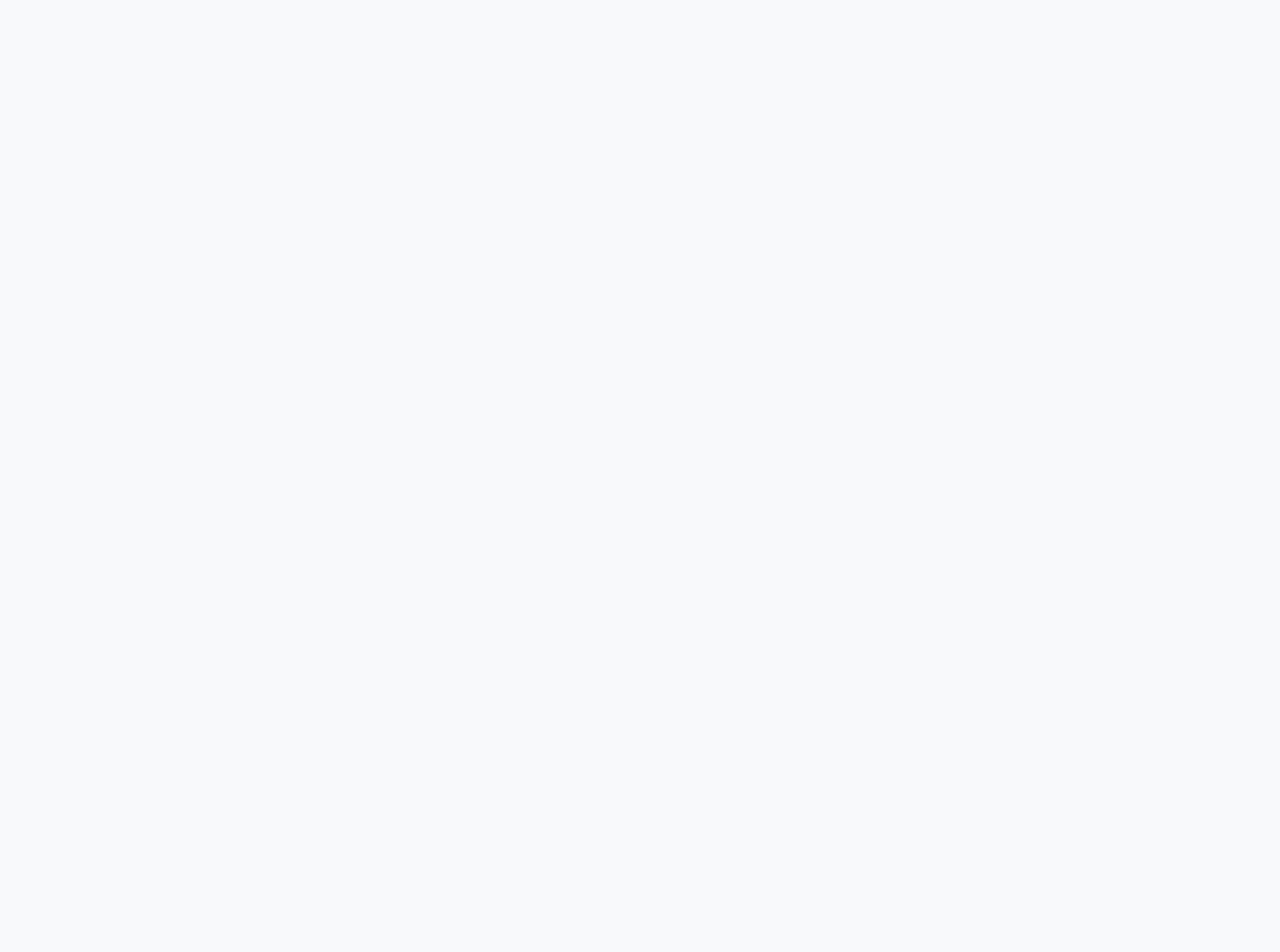
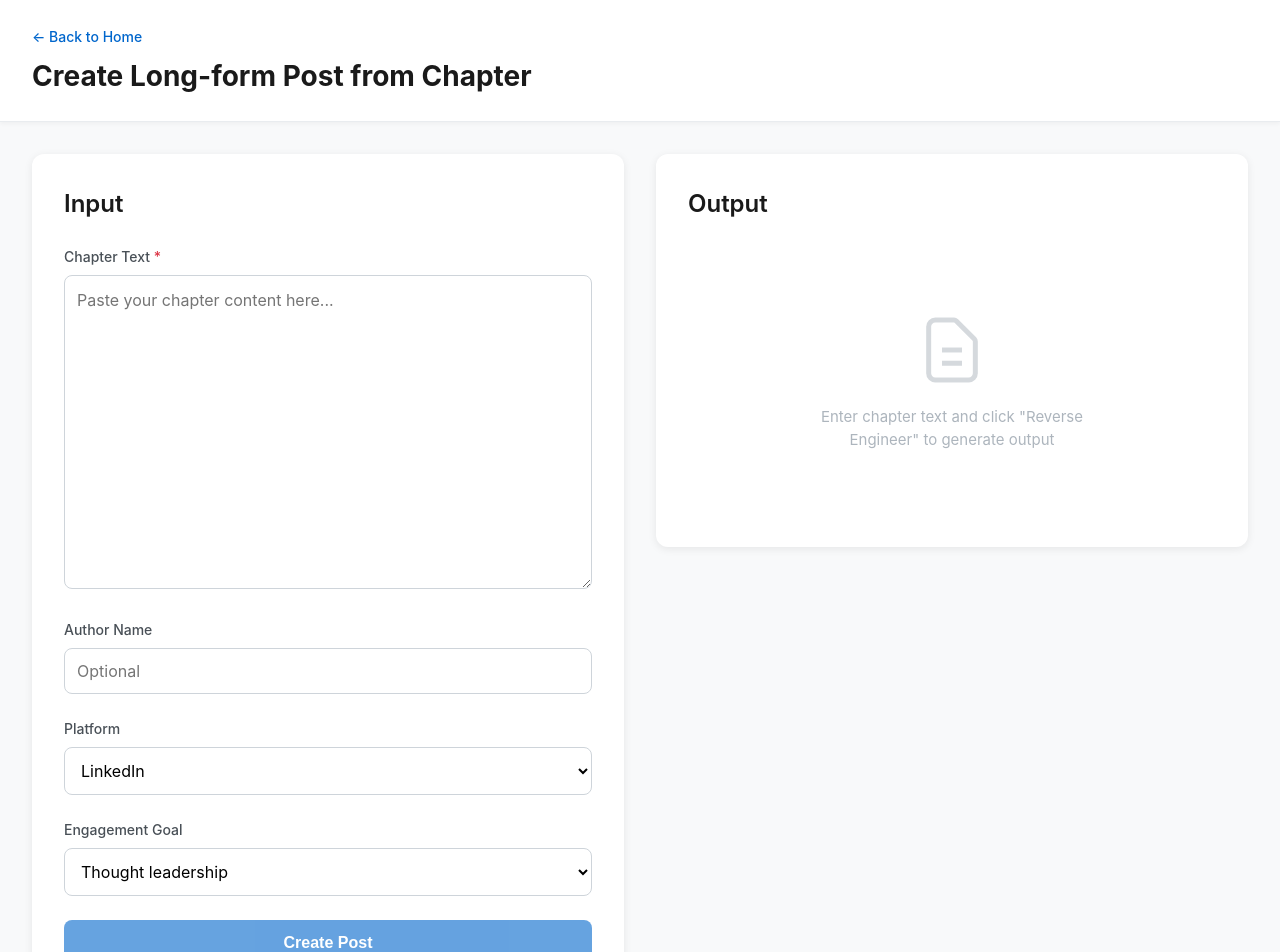
Before and after one commit to codemamma/starstack-author-pilot, a React (Vite) app: page /create-post in a window 1280 px wide. Before the commit this address had no page. Shown: the top 952 px of the page. Before the commit the page ends 800 px from the top, so only its background shows below. Built offline with nearby package versions, Linux system fonts and the light colour scheme.

Commit message:
Updated App.tsx

```diff
--- a/src/App.tsx
+++ b/src/App.tsx
@@ -1,12 +1,14 @@
 import { Routes, Route } from 'react-router-dom';
 import HomePage from './pages/HomePage';
 import ReverseEngineerPage from './pages/ReverseEngineerPage';
+import CreatePostPage from './pages/CreatePostPage';
 
 function App() {
   return (
     <Routes>
       <Route path="/" element={<HomePage />} />
       <Route path="/reverse-engine" element={<ReverseEngineerPage />} />
+      <Route path="/create-post" element={<CreatePostPage />} />
     </Routes>
   );
 }
--- /dev/null
+++ b/src/components/CreateInputPanel.tsx
@@ -0,0 +1,96 @@
+import { useState } from 'react';
+import './InputPanel.css';
+
+interface CreateInputPanelProps {
+  onGenerate: (
+    chapterText: string,
+    authorName: string,
+    platform: string,
+    engagementGoal: string
+  ) => void;
+  isGenerating: boolean;
+}
+
+function CreateInputPanel({ onGenerate, isGenerating }: CreateInputPanelProps) {
+  const [chapterText, setChapterText] = useState('');
+  const [authorName, setAuthorName] = useState('');
+  const [platform, setPlatform] = useState('LinkedIn');
+  const [engagementGoal, setEngagementGoal] = useState('Thought leadership');
+
+  const handleSubmit = () => {
+    if (!chapterText.trim()) return;
+    onGenerate(chapterText, authorName, platform, engagementGoal);
+  };
+
+  return (
+    <div className="input-panel">
+      <h2>Input</h2>
+
+      <div className="form-group">
+        <label htmlFor="chapter-text">
+          Chapter Text <span className="required">*</span>
+        </label>
+        <textarea
+          id="chapter-text"
+          className="form-textarea"
+          placeholder="Paste your chapter content here..."
+          value={chapterText}
+          onChange={(e) => setChapterText(e.target.value)}
+          rows={12}
+        />
+      </div>
+
+      <div className="form-group">
+        <label htmlFor="author-name">Author Name</label>
+        <input
+          type="text"
+          id="author-name"
+          className="form-input"
+          placeholder="Optional"
+          value={authorName}
+          onChange={(e) => setAuthorName(e.target.value)}
+        />
+      </div>
+
+      <div className="form-group">
+        <label htmlFor="platform">Platform</label>
+        <select
+          id="platform"
+          className="form-select"
+          value={platform}
+          onChange={(e) => setPlatform(e.target.value)}
+        >
+          <option value="LinkedIn">LinkedIn</option>
+          <option value="Substack">Substack</option>
+        </select>
+      </div>
+
+      <div className="form-group">
+        <label htmlFor="engagement-goal">Engagement Goal</label>
+        <select
+          id="engagement-goal"
+          className="form-select"
+          value={engagementGoal}
+          onChange={(e) => setEngagementGoal(e.target.value)}
+        >
+          <option value="Thought leadership">Thought leadership</option>
+          <option value="Speaking">Speaking</option>
+          <option value="Lead-gen">Lead-gen</option>
+          <option value="Discussion">Discussion</option>
+        </select>
+      </div>
+
+      <button
+        className="primary-button"
+        onClick={handleSubmit}
+        disabled={isGenerating || !chapterText.trim()}
+      >
+        {isGenerating ? 'Generating...' : 'Create Post'}
+      </button>
+
+      <p className="privacy-note">Your content stays private in this demo.</p>
+    </div>
+  );
+}
+
+export default CreateInputPanel;
--- /dev/null
+++ b/src/pages/CreatePostPage.css
@@ -0,0 +1,66 @@
+.create-post-page {
+  min-height: 100vh;
+  background: #f8f9fa;
+}
+
+.page-header {
+  background: white;
+  border-bottom: 1px solid #e9ecef;
+  padding: 1.5rem 2rem;
+  position: sticky;
+  top: 0;
+  z-index: 100;
+  box-shadow: 0 2px 4px rgba(0, 0, 0, 0.04);
+}
+
+.header-content {
+  max-width: 1400px;
+  margin: 0 auto;
+}
+
+.back-link {
+  color: #0066cc;
+  text-decoration: none;
+  font-size: 0.875rem;
+  font-weight: 500;
+  display: inline-block;
+  margin-bottom: 0.5rem;
+  transition: color 0.2s ease;
+}
+
+.back-link:hover {
+  color: #0052a3;
+}
+
+.page-header h1 {
+  font-size: 1.75rem;
+  font-weight: 700;
+  color: #1a1a1a;
+}
+
+.page-content {
+  max-width: 1400px;
+  margin: 0 auto;
+  padding: 2rem;
+}
+
+.two-column-layout {
+  display: grid;
+  grid-template-columns: 1fr 1fr;
+  gap: 2rem;
+  align-items: start;
+}
+
+@media (max-width: 1024px) {
+  .two-column-layout {
+    grid-template-columns: 1fr;
+  }
+
+  .page-header h1 {
+    font-size: 1.5rem;
+  }
+
+  .page-content {
+    padding: 1.5rem;
+  }
+}
--- /dev/null
+++ b/src/pages/CreatePostPage.tsx
@@ -0,0 +1,55 @@
+import { useState } from 'react';
+import { Link } from 'react-router-dom';
+import CreateInputPanel from '../components/CreateInputPanel';
+import OutputPanel from '../components/OutputPanel';
+import { generateMockOutput } from '../utils/mockGenerator';
+import './CreatePostPage.css';
+
+interface OutputData {
+  draft: string;
+  structure: string;
+  voiceScore: number;
+  reusedPhrases: string[];
+}
+
+function CreatePostPage() {
+  const [output, setOutput] = useState<OutputData | null>(null);
+  const [isGenerating, setIsGenerating] = useState(false);
+
+  const handleGenerate = (
+    chapterText: string,
+    authorName: string,
+    platform: string,
+    engagementGoal: string
+  ) => {
+    setIsGenerating(true);
+
+    setTimeout(() => {
+      const result = generateMockOutput(chapterText, authorName, platform, engagementGoal);
+      setOutput(result);
+      setIsGenerating(false);
+    }, 800);
+  };
+
+  return (
+    <div className="create-post-page">
+      <header className="page-header">
+        <div className="header-content">
+          <Link to="/" className="back-link">
+            ← Back to Home
+          </Link>
+          <h1>Create Long-form Post from Chapter</h1>
+        </div>
+      </header>
+
+      <main className="page-content">
+        <div className="two-column-layout">
+          <CreateInputPanel onGenerate={handleGenerate} isGenerating={isGenerating} />
+          <OutputPanel output={output} />
+        </div>
+      </main>
+    </div>
+  );
+}
+
+export default CreatePostPage;
--- a/src/pages/HomePage.css
+++ b/src/pages/HomePage.css
@@ -7,7 +7,7 @@
 }
 
 .home-container {
-  max-width: 800px;
+  max-width: 1200px;
   width: 100%;
   text-align: center;
 }
@@ -25,12 +25,24 @@
   margin-bottom: 3rem;
 }
 
+.features-grid {
+  display: grid;
+  grid-template-columns: repeat(auto-fit, minmax(300px, 1fr));
+  gap: 2rem;
+}
+
 .feature-card {
   background: white;
   border-radius: 12px;
   padding: 3rem;
   box-shadow: 0 2px 8px rgba(0, 0, 0, 0.08);
   text-align: left;
+  transition: transform 0.2s ease, box-shadow 0.2s ease;
+}
+
+.feature-card:hover {
+  transform: translateY(-4px);
+  box-shadow: 0 4px 16px rgba(0, 0, 0, 0.12);
 }
 
 .feature-card h2 {
--- a/src/pages/HomePage.tsx
+++ b/src/pages/HomePage.tsx
@@ -8,15 +8,28 @@ function HomePage() {
         <h1>Content Reverse Engineering Tool</h1>
         <p className="subtitle">Transform your chapter content into engaging social posts</p>
 
+        <div className="features-grid">
+          <div className="feature-card">
+            <h2>Create Long-form Post from Chapter</h2>
+            <p>
+              Transform your book chapter or long-form content into an engaging post
+              optimized for LinkedIn or Substack. Preserve your voice and key insights.
+            </p>
+            <Link to="/create-post" className="cta-button">
+              Create Post
+            </Link>
+          </div>
+
           <div className="feature-card">
             <h2>Reverse Engineer: Chapter → Long-form Post</h2>
             <p>
               Extract the structure, voice, and key insights from your chapter content
-            and generate platform-optimized posts for LinkedIn and Substack.
+              and generate platform-optimized posts with detailed analysis.
             </p>
             <Link to="/reverse-engine" className="cta-button">
-            Get Started
+              Reverse Engineer
             </Link>
+          </div>
         </div>
       </div>
     </div>
```
Lines whose indentation alone changed are shown as unchanged.
